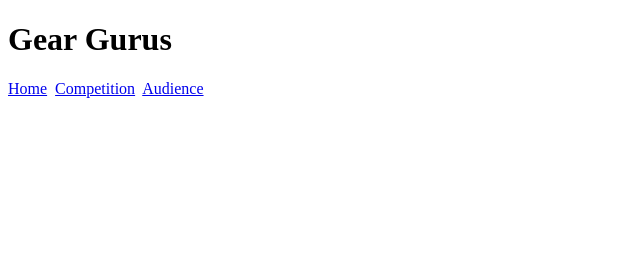
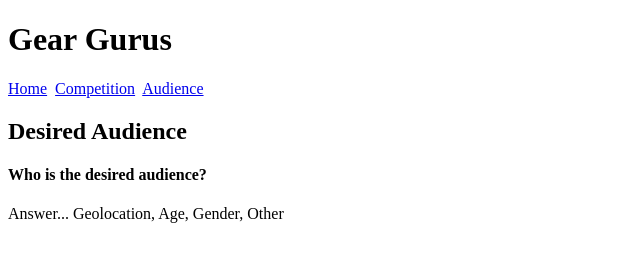
Before and after one commit to knowltonjef/se1400, a plain HTML site: page milestone1/milestone1/audience.html in a window 1280 px wide. Shown: the whole page, without its empty margins (0-640 px from the left). Drawn offline with Linux system fonts and the light colour scheme.

Commit message:
Questions

```diff
--- a/milestone1/milestone1/audience.html
+++ b/milestone1/milestone1/audience.html
@@ -16,7 +16,20 @@
         </h1>
     </header>
     <nav>
-         <a href="milestone1/index.html">Home</a>&nbsp;
+        <a href="milestone1/index.html">Home</a>&nbsp;
         <a href="milestone1/competition.html">Competition</a>&nbsp;
-        <a href="audience.html">Audience</a></nav>
+        <a href="audience.html">Audience</a>
+    </nav>
 </body>
+
+<main>
+    <h2>
+        Desired Audience
+    </h2>
+    <h4>
+        Who is the desired audience?
+    </h4>
+    <p>
+        Answer... Geolocation, Age, Gender, Other
+
+</main>
```
Also changed, not shown: milestone1/milestone1/competition.html (+15 -4 lines).
